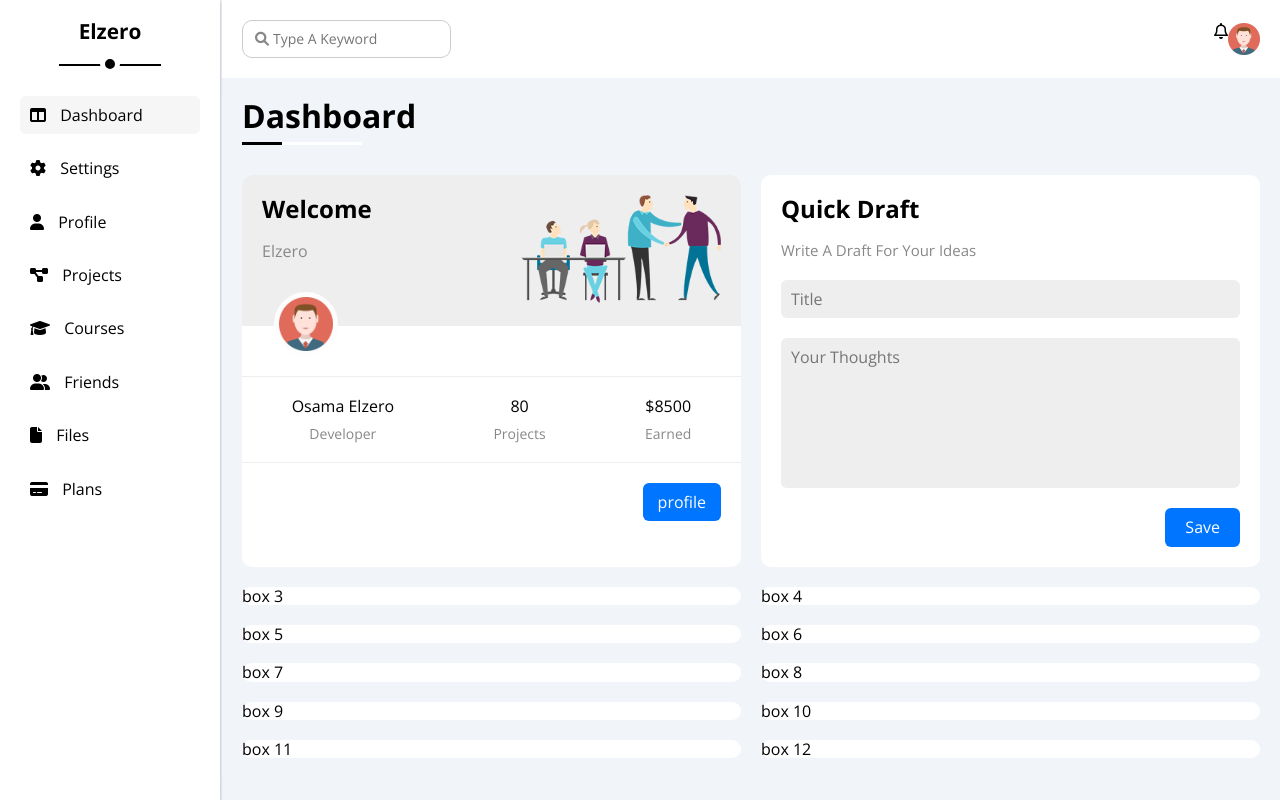
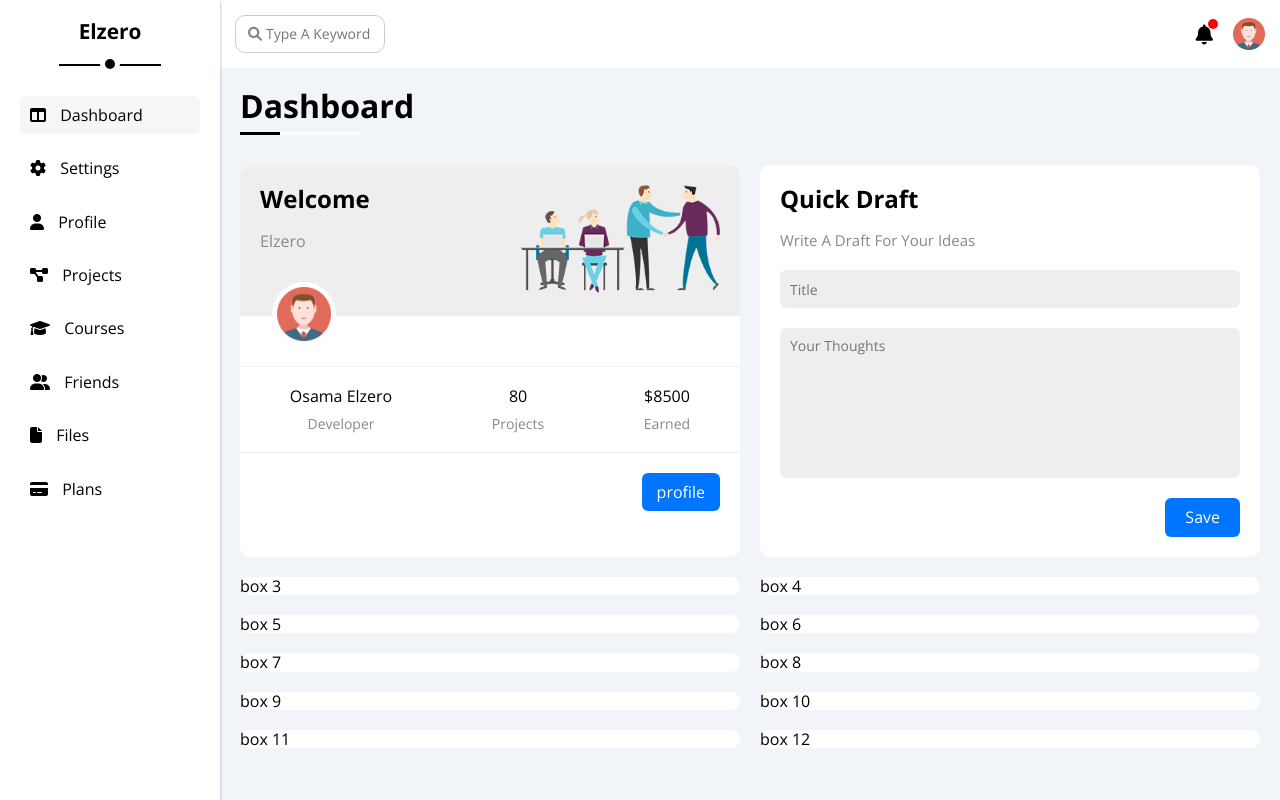
Before and after one commit to SamehRefaay/elzero-dashboard, a plain HTML site: page index.html in a window 1280 px wide. Drawn offline with nearby package versions, Linux system fonts and the light colour scheme.

Commit message:
update to header

```diff
--- a/css/dashboard.css
+++ b/css/dashboard.css
@@ -2,6 +2,7 @@
 :root {
   --main-transition: 0.3s;
   --gray-color: #888;
+  --red-color: #f44336;
   --section-background: #f1f5f9;
 }
 /*End Global Variables*/
@@ -19,6 +20,9 @@ a {
 }
 :focus {
   outline: none;
+}
+::placeholder {
+  font-size: 14px;
 }
 /* start componants */
 .active {
@@ -133,7 +137,6 @@ body {
 /* End Content */
 .content {
   flex: 1;
-  margin-left: 2px;
 }
 .content .fixed-header {
   justify-content: space-between;
@@ -150,8 +153,40 @@ body {
   -o-transform: translate(-50%, -50%);
 }
 .content .fixed-header .search-box input {
+  width: 150px;
   border: 1px solid #ccc;
   color: var(--gray-color);
+  transition: var(--main-transition);
+  -webkit-transition: var(--main-transition);
+  -moz-transition: var(--main-transition);
+  -ms-transition: var(--main-transition);
+  -o-transition: var(--main-transition);
+}
+.content .fixed-header .search-box input:focus {
+  width: 180px;
+}
+.content .fixed-header .search-box input::placeholder {
+  font-size: 14px;
+}
+.content .fixed-header .search-box input:focus::placeholder {
+  opacity: 0;
+}
+.content .fixed-header .user .fa-bell {
+  position: relative;
+}
+.content .fixed-header .user .fa-bell::after {
+  content: "";
+  position: absolute;
+  right: -5px;
+  top: -15px;
+  width: 10px;
+  height: 10px;
+  border-radius: 50%;
+  background-color: red;
+  -webkit-border-radius: 50%;
+  -moz-border-radius: 50%;
+  -ms-border-radius: 50%;
+  -o-border-radius: 50%;
 }
 .content .fixed-header .user .user-avatar {
   width: 32px;
--- a/css/framework.css
+++ b/css/framework.css
@@ -1,3 +1,11 @@
+/*Start Gloabals*/
+:root {
+  --main-transition: 0.3s;
+  --gray-color: #888;
+  --red-color: #f44336;
+  --section-background: #f1f5f9;
+}
+/* End global */
 /* Start Margin and Padding */
 .m-auto {
   margin: auto;
@@ -107,6 +115,9 @@ mb-0 {
 .fw-700 {
   font-weight: 700;
 }
+.fw-900 {
+  font-weight: 900;
+}
 .txt-c {
   text-align: center;
 }
@@ -171,9 +182,14 @@ mb-0 {
 .d-flex {
   display: flex;
 }
+.flex-between {
+  justify-content: space-between;
+  align-items: center;
+}
 .flex-c {
   flex-direction: column;
 }
+
 .gap-5 {
   gap: 5px;
 }
--- a/index.html
+++ b/index.html
@@ -23,7 +23,7 @@
   </head>
   <body>
     <div class="dashboard d-flex">
-      <div class="sidebar ph-20 bg-white">
+      <div class="sidebar ph-20 bg-white p-relative">
         <h2 class="title fs-1p3 fw-bold p-relative m-auto p-20 bb-2">Elzero</h2>
         <ul class="main-menu d-flex flex-c gap-5 mt-30">
           <li class="active p-10 rad-6">
@@ -77,7 +77,7 @@
         </ul>
       </div>
       <div class="content">
-        <div class="fixed-header d-flex p-20 bg-white">
+        <div class="fixed-header d-flex p-15 bg-white">
           <div class="search-box p-relative">
             <i class="p-absolute fs-14 fa-solid fa-magnifying-glass"></i>
             <input
@@ -86,8 +86,8 @@
               placeholder="Type A Keyword"
             />
           </div>
-          <div class="user d-flex">
-            <i class="fa-regular fa-bell"></i>
+          <div class="user d-flex flex-between gap-20">
+            <i class="fa-regular fa-bell fa-lg fw-900"></i>
             <div class="user-avatar">
               <img src="images/avatar.png" alt="user-avatar" />
             </div>
@@ -152,7 +152,6 @@
                   value="Save"
                 />
               </form>
-              <div class="box-content"></div>
             </div>
             <div class="box 3">box 3</div>
             <div class="box 4">box 4</div>
```
